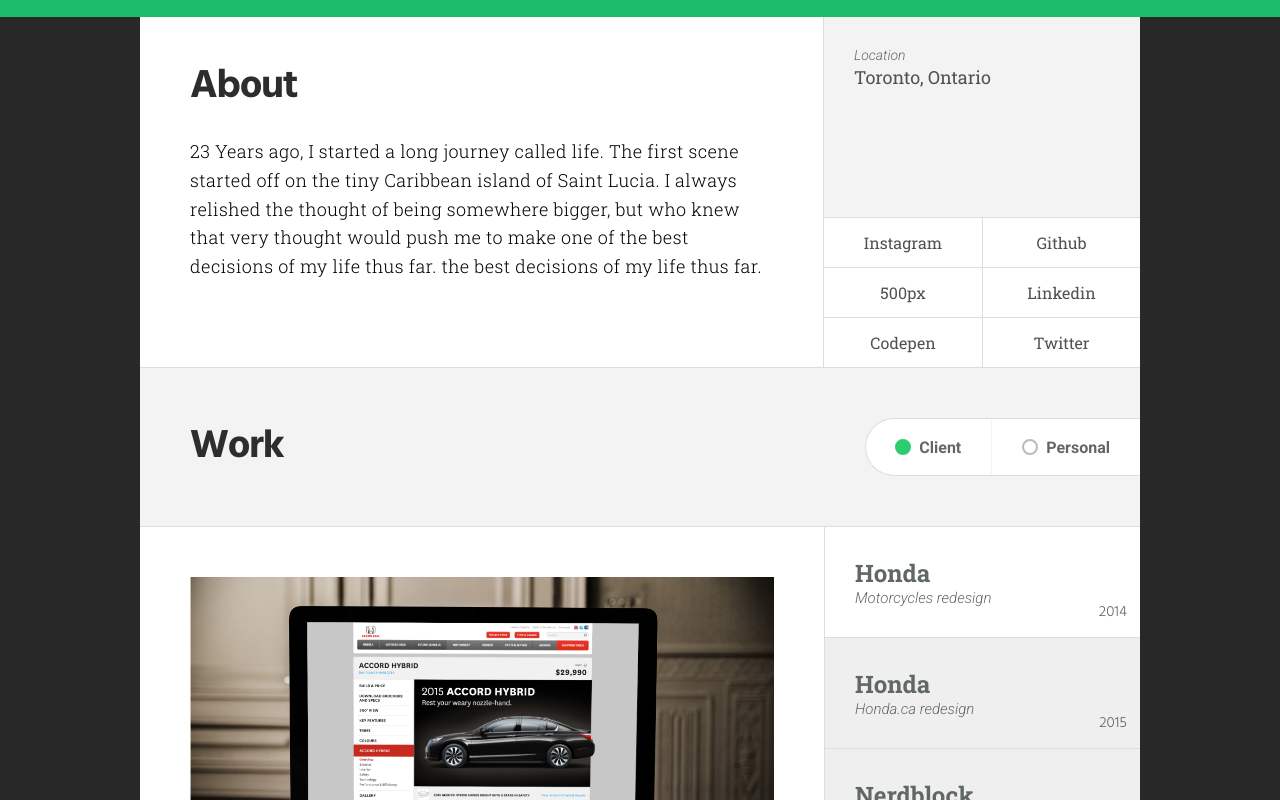
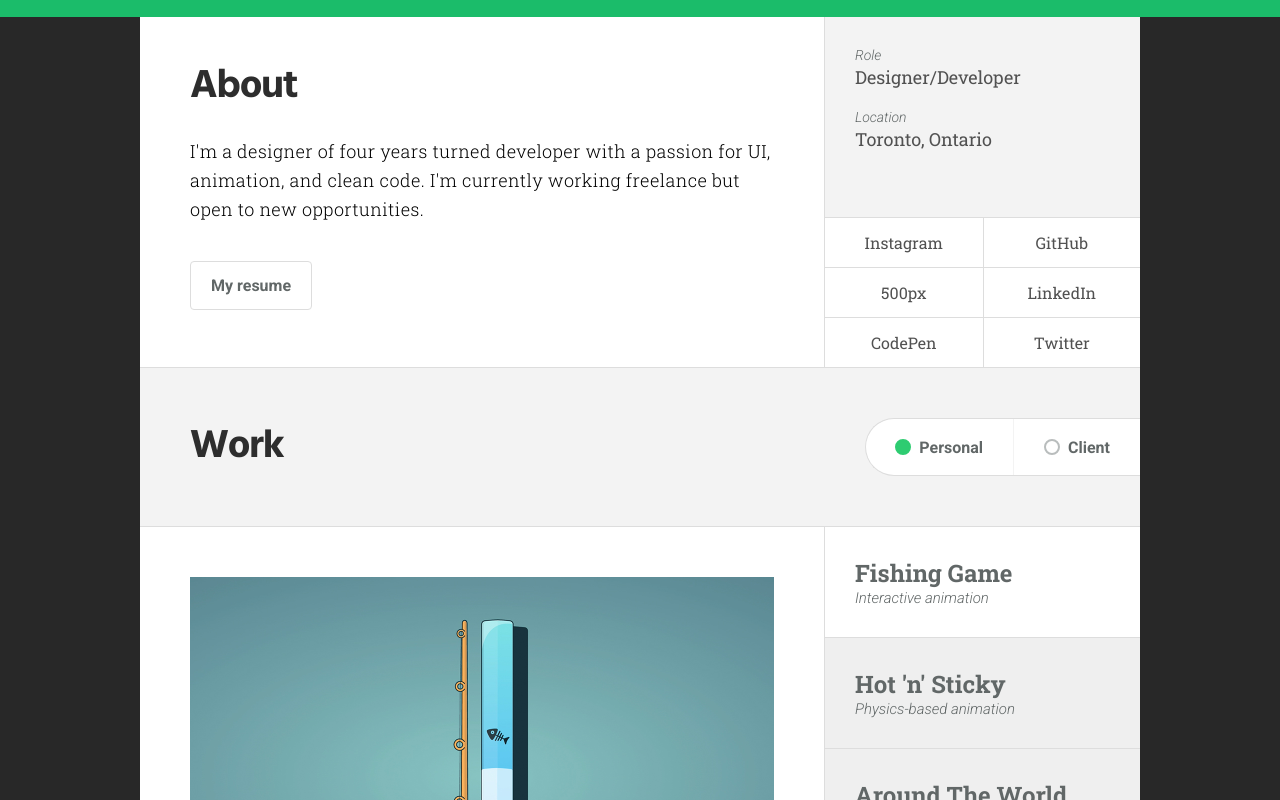
Before and after one commit to MariuszDabrowski/my-portfolio, a React (Create React App) app: page / in a window 1280 px wide. Shown: the part 420-1220 px from the top of the page. Built offline with nearby package versions, Linux system fonts and the light colour scheme; no server answers.

Commit message:
Updated project data structure

```diff
--- a/src/App.js
+++ b/src/App.js
@@ -1,5 +1,7 @@
 import React, { useState } from 'react';
 import './App.css';
+
+import projects from './projects';
 
 import Portrait from './components/Portrait';
 import ProjectDetails from './components/ProjectDetails';
@@ -8,66 +10,9 @@ import WorkTypeSelector from './components/WorkTypeSelector';
 import SocialLinks from './components/SocialLinks';
 import Info from './components/Info';
 
-import placeholder from './img/placeholder-img.png';
-
 function App() {
 
-  const projects = {
-    client: [
-      {
-        id: 0,
-        company: 'Honda',
-        projectTitle: 'Motorcycles redesign',
-        year: 2014,
-        description: 'Something about the motorcycles project...',
-        hero: placeholder
-      },
-      {
-        id: 1,
-        company: 'Honda',
-        projectTitle: 'Honda.ca redesign',
-        year: 2015,
-        description: 'Something about the Honda.ca redesign project...',
-        hero: placeholder
-      },
-      {
-        id: 2,
-        company: 'Nerdblock',
-        projectTitle: 'Redesign',
-        year: 2015,
-        description: 'Something about the Nerdblock redesign project...',
-        hero: placeholder
-      }
-    ],
-    personal: [
-      {
-        id: 0,
-        company: 'Gone Fishin\'',
-        projectTitle: 'JS fishing game',
-        year: 2014,
-        description: 'Something about the motorcycles project...',
-        hero: placeholder
-      },
-      {
-        id: 1,
-        company: 'Hot n\' Sticky',
-        projectTitle: 'Unlikely pals',
-        year: 2015,
-        description: 'Something about the Honda.ca redesign project...',
-        hero: placeholder
-      },
-      {
-        id: 2,
-        company: 'Around The World',
-        projectTitle: 'Bodymovin\' experiment',
-        year: 2015,
-        description: 'Something about the Nerdblock redesign project...',
-        hero: placeholder
-      }
-    ]
-  }
-
-  const [projectCategory, setProjectCategory] = useState('client');
+  const [projectCategory, setProjectCategory] = useState('personal');
   const [activeProject, setActiveProject] = useState({
     client: projects.client[0],
     personal: projects.personal[0]
@@ -86,7 +31,8 @@ function App() {
         <div className="about">
           <div className="about__bio">
             <h2>About</h2>
-            <p>23 Years ago, I started a long journey called life. The first scene started off on the tiny Caribbean island of Saint Lucia. I always relished the thought of being somewhere bigger, but who knew that very thought would push me to make one of the best decisions of my life thus far.  the best decisions of my life thus far.</p>
+            <p>I'm a designer of four years turned developer with a passion for UI, animation, and clean code. I'm currently working freelance but open to new opportunities.</p>
+            <a href="#" className="resume-button">My resume</a>
           </div>
           <div className="about__details">
             <Info />
--- a/src/components/Info.js
+++ b/src/components/Info.js
@@ -3,6 +3,10 @@ import React from 'react';
 const Info = () => {
   return (
     <div className="info">
+      <div className="info__item">
+        <div className="info__item__title">Role</div>
+        <div className="info__item__description">Designer/Developer</div>
+      </div>
       <div className="info__item">
         <div className="info__item__title">Location</div>
         <div className="info__item__description">Toronto, Ontario</div>
--- a/src/components/ProjectSelectionItem.js
+++ b/src/components/ProjectSelectionItem.js
@@ -5,7 +5,6 @@ const ProjectSelectionItem = ({ project, active, toggleActiveProject }) => {
     <button className={`project-list__item ${(active) ? 'project-list__item--active' : ''}`} onClick={() => toggleActiveProject(project)}>
       <span className="project-list__item__company">{project.company}</span>
       <span className="project-list__item__description">{project.projectTitle}</span>
-      <span className="project-list__item__date">{project.year}</span>
     </button>
   );
 };
--- a/src/components/SocialLinks.js
+++ b/src/components/SocialLinks.js
@@ -4,10 +4,10 @@ const SocialLinks = () => {
   return (
     <div className="social">
       <a href="https://www.instagram.com/wayrse/" target="_blank" rel="noopener noreferrer" className="social__item">Instagram</a>
-      <a href="https://github.com/MariuszDabrowski" target="_blank" rel="noopener noreferrer" className="social__item">Github</a>
+      <a href="https://github.com/MariuszDabrowski" target="_blank" rel="noopener noreferrer" className="social__item">GitHub</a>
       <a href="https://500px.com/intomacro" target="_blank" rel="noopener noreferrer" className="social__item">500px</a>
-      <a href="https://www.linkedin.com/in/mariuszpdabrowski/" target="_blank" rel="noopener noreferrer" className="social__item">Linkedin</a>
-      <a href="https://codepen.io/MarioD" target="_blank" rel="noopener noreferrer" className="social__item">Codepen</a>
+      <a href="https://www.linkedin.com/in/mariuszpdabrowski/" target="_blank" rel="noopener noreferrer" className="social__item">LinkedIn</a>
+      <a href="https://codepen.io/MarioD" target="_blank" rel="noopener noreferrer" className="social__item">CodePen</a>
       <a href="https://twitter.com/mariod" target="_blank" rel="noopener noreferrer" className="social__item">Twitter</a>
     </div>
   );
--- a/src/components/WorkTypeSelector.js
+++ b/src/components/WorkTypeSelector.js
@@ -20,13 +20,13 @@ const WorkTypeSelector = ({ projectCategory, toggleWorkCategory }) => {
 
   return (
     <div className="selector">
-      <button data-category="client" className="selector__item selector__item--active" onClick={toggleWorkType}>
+      <button data-category="personal" className="selector__item selector__item--active" onClick={toggleWorkType}>
+        <span className="selector__item__icon"></span>
+        <span className="selector__item__text">Personal</span>
+      </button>
+      <button data-category="client" className="selector__item" onClick={toggleWorkType}>
         <span className="selector__item__icon"></span>
         <span className="selector__item__text">Client</span>
-      </button>
-      <button data-category="personal" className="selector__item" onClick={toggleWorkType}>
-        <span className="selector__item__icon"></span>
-        <span className="selector__item__text">Personal</span>
       </button>
     </div>
   );
--- a/src/index.css
+++ b/src/index.css
@@ -86,6 +86,7 @@ header {
   justify-content: center;
   margin: 0 auto;
   background: #fff;
+  width: 100%;
 }
 
 /* ----------- */
@@ -95,15 +96,31 @@ header {
 .about__bio {
   padding: 50px;
   position: relative;
+  flex-grow: 1;
 }
 
 .about__bio h2 {
   margin: 0 0 30px 0;
 }
 
+.resume-button {
+  border: 1px solid #ddd;
+  padding: 14px 20px;
+  margin-top: 20px;
+  display: inline-block;
+  border-radius: 4px;
+  font-family: 'Roboto', sans-serif;
+  font-weight: 700;
+  font-size: 16px;
+  color: #616767;
+  text-decoration: none;
+}
+
 .about__details {
   background: #f3f3f3;
   border-left: 1px solid #dddddd;
+  width: 316px;
+  flex-shrink: 0;
 }
 
 /* ---- */
@@ -113,12 +130,15 @@ header {
 .info {
   min-height: 200px;
   padding: 30px;
-  width: 316px;
   position: relative;
 }
 
 .info__item {
+  margin-top: 20px;
+}
 
+.info__item:first-child {
+  margin-top: 0;
 }
 
 .info__item__title {
--- /dev/null
+++ b/src/projects.js
@@ -0,0 +1,89 @@
+import placeholder from './img/placeholder-img.png';
+
+import fishingGame1 from './img/project-fishing-game-1.jpg';
+
+const projects = {
+  client: [
+    {
+      id: 0,
+      company: 'Taco Bell',
+      projectTitle: 'Redesign + Optimization',
+      description: 'Description...',
+      hero: placeholder
+    },
+    {
+      id: 1,
+      company: 'Russell Stover',
+      projectTitle: 'Redesign',
+      description: 'Description...',
+      hero: placeholder
+    },
+    {
+      id: 2,
+      company: 'Nature Clean',
+      projectTitle: 'Redesign + Ecommerce',
+      description: 'Description...',
+      hero: placeholder
+    },
+    {
+      id: 3,
+      company: 'Grip Limited',
+      projectTitle: 'Redesign',
+      description: 'Description...',
+      hero: placeholder
+    },
+    {
+      id: 4,
+      company: 'Honda/Acura',
+      projectTitle: 'Redesign',
+      description: 'Description...',
+      hero: placeholder
+    }
+  ],
+  personal: [
+    {
+      id: 0,
+      company: 'Fishing Game',
+      projectTitle: 'Interactive animation',
+      description: 'Something about the motorcycles project...',
+      hero: fishingGame1
+    },
+    {
+      id: 1,
+      company: 'Hot \'n\' Sticky',
+      projectTitle: 'Physics-based animation',
+      description: 'Something about the Honda.ca redesign project...',
+      hero: placeholder
+    },
+    {
+      id: 2,
+      company: 'Around The World',
+      projectTitle: 'Animation rigging',
+      description: 'Something about the Nerdblock redesign project...',
+      hero: placeholder
+    },
+    {
+      id: 3,
+      company: 'Interactive Hippo',
+      projectTitle: 'Timeline animation',
+      description: 'Something about the Nerdblock redesign project...',
+      hero: placeholder
+    },
+    {
+      id: 4,
+      company: 'AC Miles',
+      projectTitle: 'UI experiment',
+      description: 'Something about the Nerdblock redesign project...',
+      hero: placeholder
+    },
+    {
+      id: 5,
+      company: 'COVID-19 Tracker',
+      projectTitle: 'Chrome extension',
+      description: 'Something about the Nerdblock redesign project...',
+      hero: placeholder
+    }
+  ]
+};
+
+export default projects;
```
Also changed, not shown: src/img/project-fishing-game-1.jpg (added).
